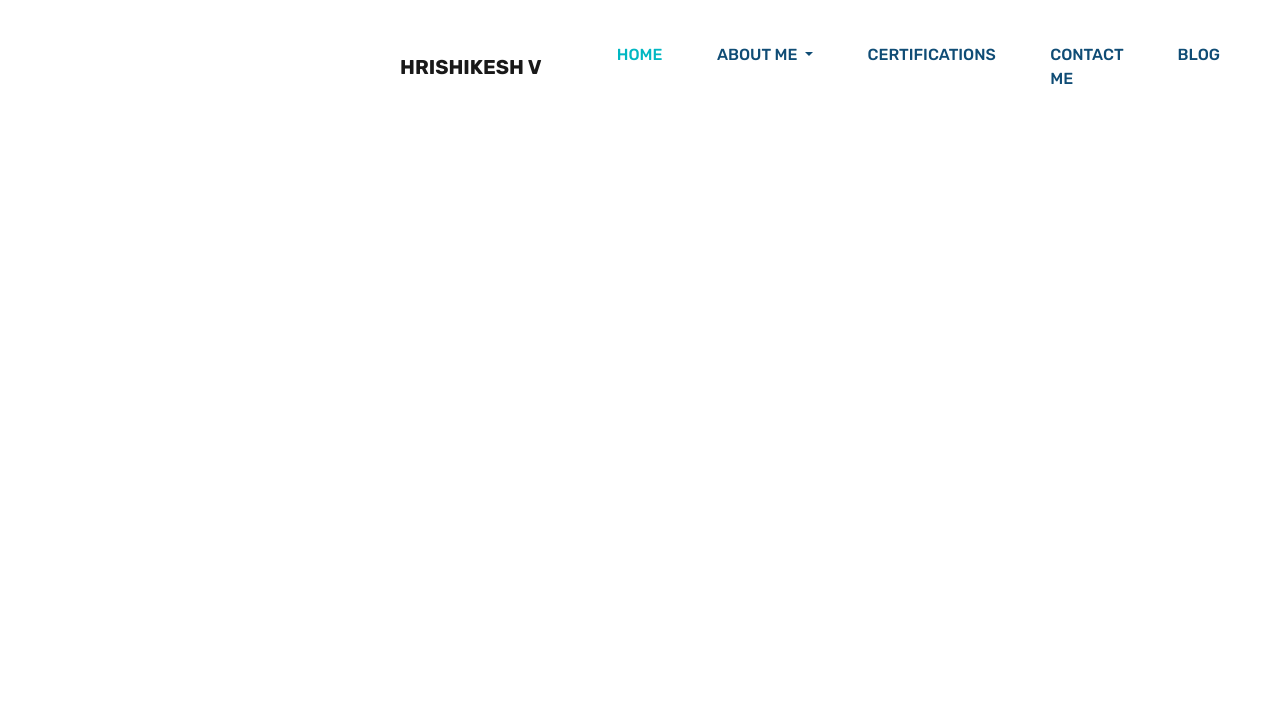
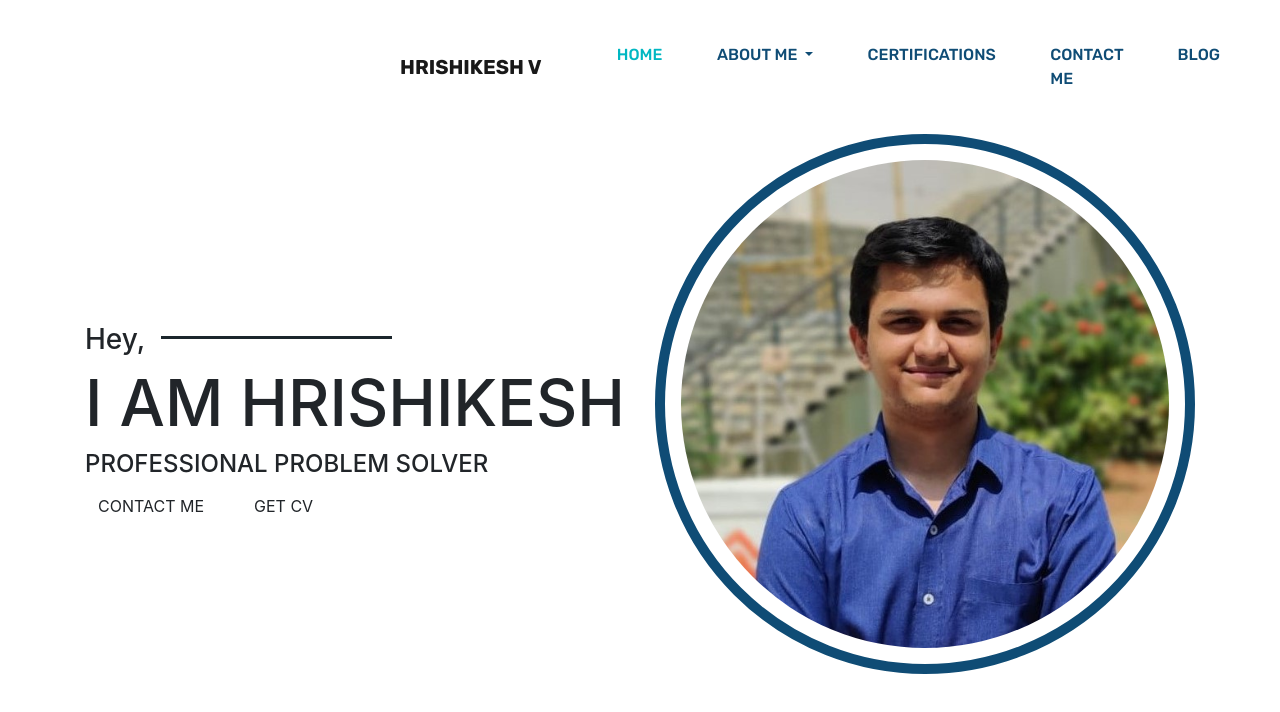
Before and after one commit to DeadUnderscoreMeme/deadmeme, a plain HTML site: page index.html in a window 1280 px wide. Drawn offline with Linux system fonts and the light colour scheme.

Commit message:
Banner Finished

```diff
--- a/css/style.css
+++ b/css/style.css
@@ -1,6 +1,5 @@
         @import url(./fonts.css);
         @import url(./variables.css);
-
         /* Start Navigation */
 
         .navbar-brand {
@@ -15,7 +14,7 @@
             font-family: var(--rubik);
             font-weight: bolder;
             text-transform: uppercase;
-    color: blue;
+            color: var(--secondary-color);
         }
 
         .header_area .main-menu .nav-item .nav-link {
@@ -48,6 +47,40 @@
             -webkit-text-fill-color: transparent;
             background-clip: text;
         }
+        /*End Navigation*/
+        /*Start Bannner Area*/
 
+        .my-img {
+            padding: 1rem 1rem;
+            max-width: 100%;
+            height: auto;
+            border-radius: 100%;
+            border: 10px;
+            border-style: solid;
+            border-color: var(--secondary-color);
+        }
 
-/* End Navigation */
+        .site-title h3 {
+            padding-top: 35%;
+            font-weight: 500;
+        }
+
+        .site-title h3::after {
+            content: "";
+            height: 3px;
+            width: 18vw;
+            background: var(--primary-color);
+            display: inline-block;
+            margin-left: 3%;
+            transform: translateY(-10px);
+        }
+
+        .site-title h1 {
+            font-size: 4rem;
+        }
+
+        .site-title h4 {
+            font-size: 1.5rem;
+        }
+
+        .my-img {}
--- a/index.html
+++ b/index.html
@@ -19,6 +19,7 @@
 <body>
 
     <!--Start Header Area-->
+
     <header class="header_area">
         <div class="main-menu">
             <nav class="navbar navbar-expand-lg navbar-light">
@@ -56,7 +57,38 @@
         </div>
     </header>
 
-    <!-- End Main Header Area -->
+    <!-- End Header Area -->
+
+    <!-- Start Main Area-->
+
+    <main class="site-main">
+        <!-- Start Banner Area-->
+
+        <section class="site-banner">
+            <div class="container">
+                <div class="row">
+                    <div class="col-lg-6 col-md-12 site-title">
+                        <h3 class="title-text">Hey,</h3>
+                        <h1 class="title-text text-uppercase">I Am Hrishikesh</h1>
+                        <h4 class="title-text text-uppercase">Professional Problem Solver</h4>
+                        <div class="site-buttons">
+                            <div class="d-flex flex-row flex-wrap">
+                                <button type="button" class="btn button primary-button mr-4 text-uppercase">Contact Me</button>
+                                <button type="button" class="btn secondary-button text-uppercase">Get CV</button>
+                            </div>
+                        </div>
+                    </div>
+                    <div class="col-lg-6 col-md-12 banner-image">
+                        <div class="second">
+                            <img src="./img/main.jpeg" alt="Hrishikesh.jpg" class="img-fluid my-img">
+                        </div>
+                    </div>
+                </div>
+        </section>
+
+        <!-- End  Banner Area-->
+    </main>
+
     <!-- Jquery JS File-->
     <script src="./js/jquery.3.4.1.js"></script>
 
```
Also changed, not shown: img/main.jpeg (added). Lines whose indentation alone changed are shown as unchanged.
